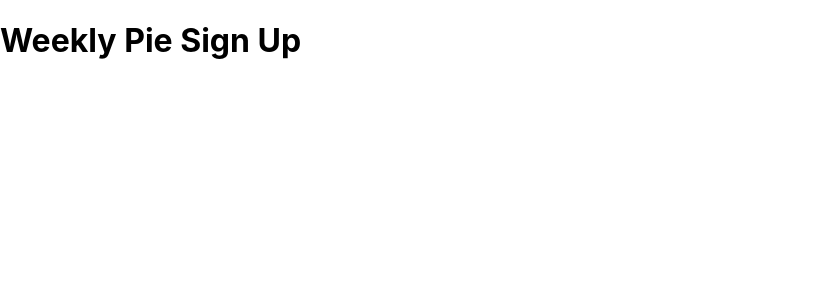
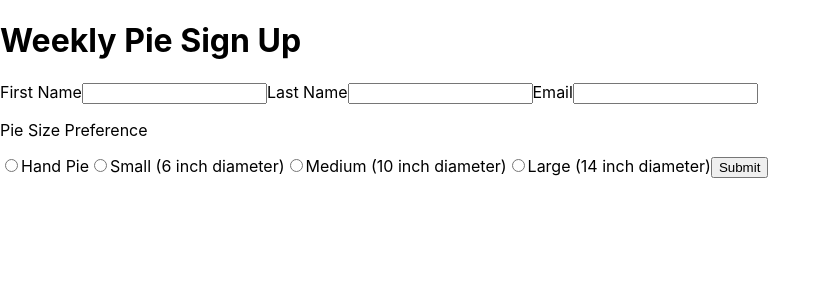
Before and after one commit to upperlinecode/form-libraries-workshop, a React (Create React App) app: page / in a window 1280 px wide. Shown: the top 300 px of the page, without its empty margins (0-830 px from the left). Built offline with nearby package versions, Linux system fonts and the light colour scheme.

Commit message:
Complete step 1

```diff
--- a/src/SignUpForm/SignUpForm.tsx
+++ b/src/SignUpForm/SignUpForm.tsx
@@ -2,6 +2,46 @@ const SignUpForm = () => {
   return (
     <div className="SignUpForm">
       <h1>Weekly Pie Sign Up</h1>
+
+      <form>
+        <label>
+          First Name
+          <input type="text" name="firstName" />
+        </label>
+
+        <label>
+          Last Name
+          <input type="text" name="lastName" />
+        </label>
+
+        <label>
+          Email
+          <input type="text" name="email" />
+        </label>
+
+        <p>Pie Size Preference</p>
+        <label>
+          <input type="radio" name="pieSizePreference" />
+          Hand Pie
+        </label>
+
+        <label>
+          <input type="radio" name="pieSizePreference" />
+          Small (6 inch diameter)
+        </label>
+
+        <label>
+          <input type="radio" name="pieSizePreference" />
+          Medium (10 inch diameter)
+        </label>
+
+        <label>
+          <input type="radio" name="pieSizePreference" />
+          Large (14 inch diameter)
+        </label>
+
+        <button type="submit">Submit</button>
+      </form>
     </div>
   );
 };
```
